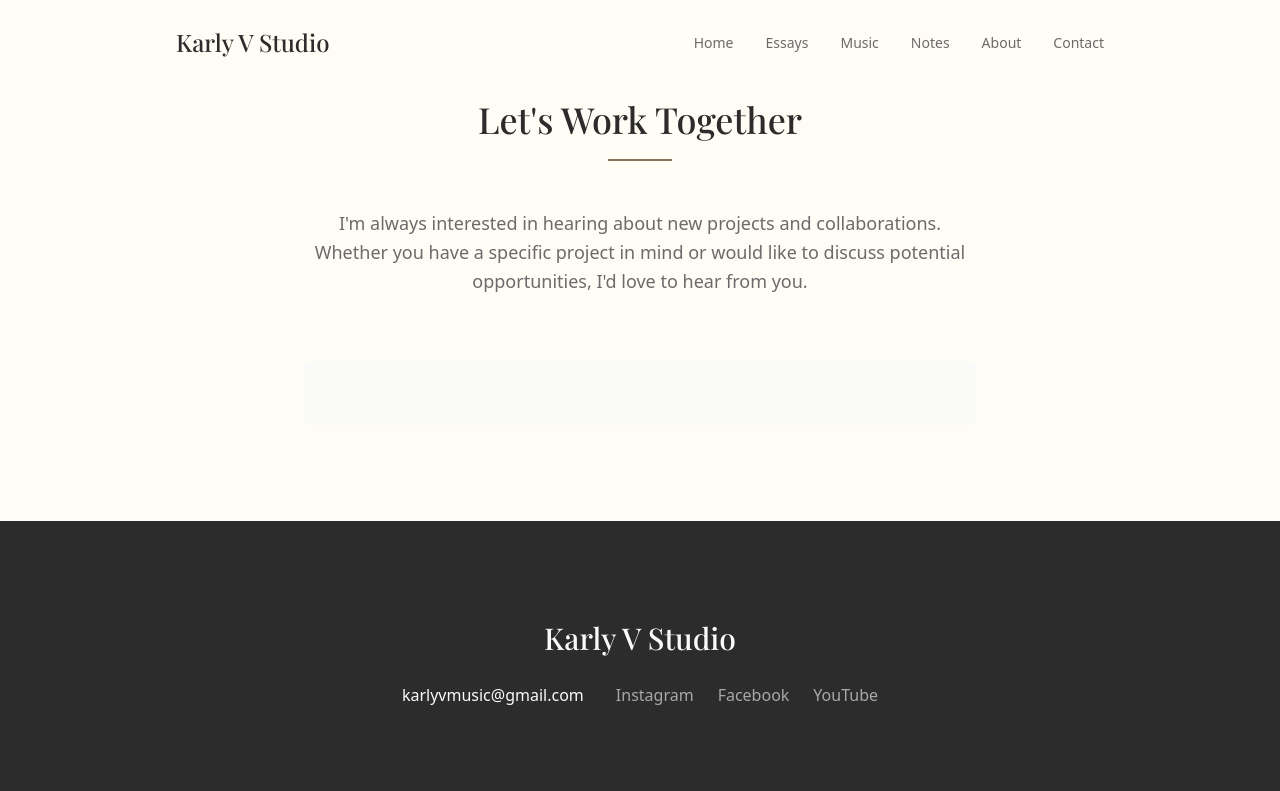
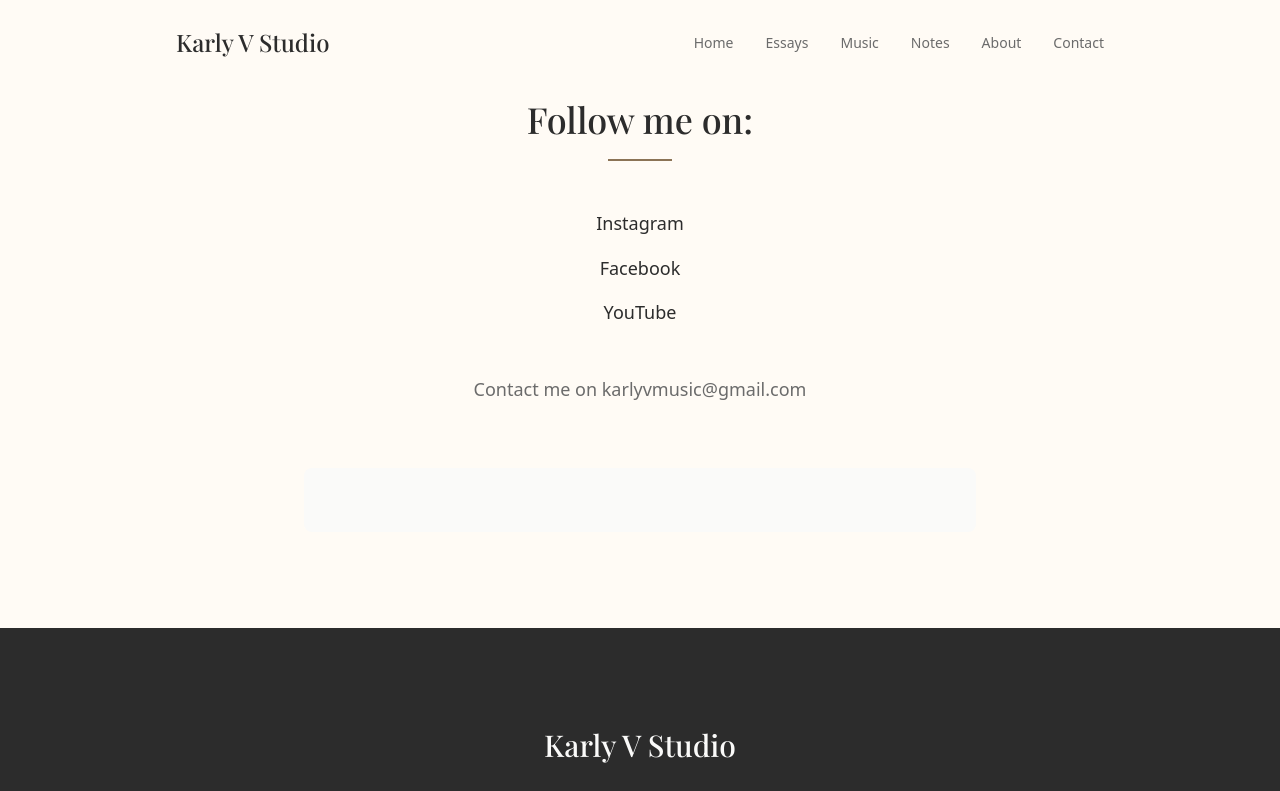
Before and after one commit to deanwhitson/karly_v_studio, a React (Create React App) app: page /contact in a window 1280 px wide. Shown: the top 791 px of the page. Built offline with nearby package versions, Linux system fonts and the light colour scheme.

Commit message:
Update Contact page with social media links and add Instagram URL to footer. Generated with Devin. Co-Authored-By: Devin <158243242+devin-ai-integration[bot]@users.noreply.github.com>

```diff
--- a/src/components/Contact.js
+++ b/src/components/Contact.js
@@ -36,15 +36,27 @@ const Contact = () => {
         >
           <div className="mb-12">
             <h2 className="font-serif text-3xl sm:text-4xl font-medium text-charcoal mb-4">
-              Let's Work Together
+              Follow me on:
             </h2>
             <div className="w-16 h-0.5 bg-accent mx-auto"></div>
           </div>
 
+          <div className="mb-12">
+            <a href="https://www.instagram.com/karlyvthemusic/" target="_blank" rel="noopener noreferrer" className="text-lg text-charcoal mb-4 block hover:text-accent transition-colors duration-300">
+              Instagram
+            </a>
+            <a href="https://www.facebook.com/search/top?q=karly%20v" target="_blank" rel="noopener noreferrer" className="text-lg text-charcoal mb-4 block hover:text-accent transition-colors duration-300">
+              Facebook
+            </a>
+            <a href="https://www.youtube.com/@karlyv7900" target="_blank" rel="noopener noreferrer" className="text-lg text-charcoal mb-4 block hover:text-accent transition-colors duration-300">
+              YouTube
+            </a>
+          </div>
+
           <p className="text-lg text-medium-gray mb-12 leading-relaxed">
-            I'm always interested in hearing about new projects and collaborations.
-            Whether you have a specific project in mind or would like to discuss
-            potential opportunities, I'd love to hear from you.
+            <a href="mailto:karlyvmusic@gmail.com" className="hover:text-accent transition-colors duration-300">
+              Contact me on karlyvmusic@gmail.com
+            </a>
           </p>
 
           <div className="mt-16 p-8 bg-off-white rounded-lg">
--- a/src/components/Footer.js
+++ b/src/components/Footer.js
@@ -14,7 +14,7 @@ const Footer = () => {
               karlyvmusic@gmail.com
             </a>
             <div className="flex items-center space-x-6">
-              <a href="#" className="text-light-gray hover:text-off-white transition-colors duration-300">
+              <a href="https://www.instagram.com/karlyvthemusic/" target="_blank" rel="noopener noreferrer" className="text-light-gray hover:text-off-white transition-colors duration-300">
                 Instagram
               </a>
               <a href="https://www.facebook.com/search/top?q=karly%20v" target="_blank" rel="noopener noreferrer" className="text-light-gray hover:text-off-white transition-colors duration-300">
```
